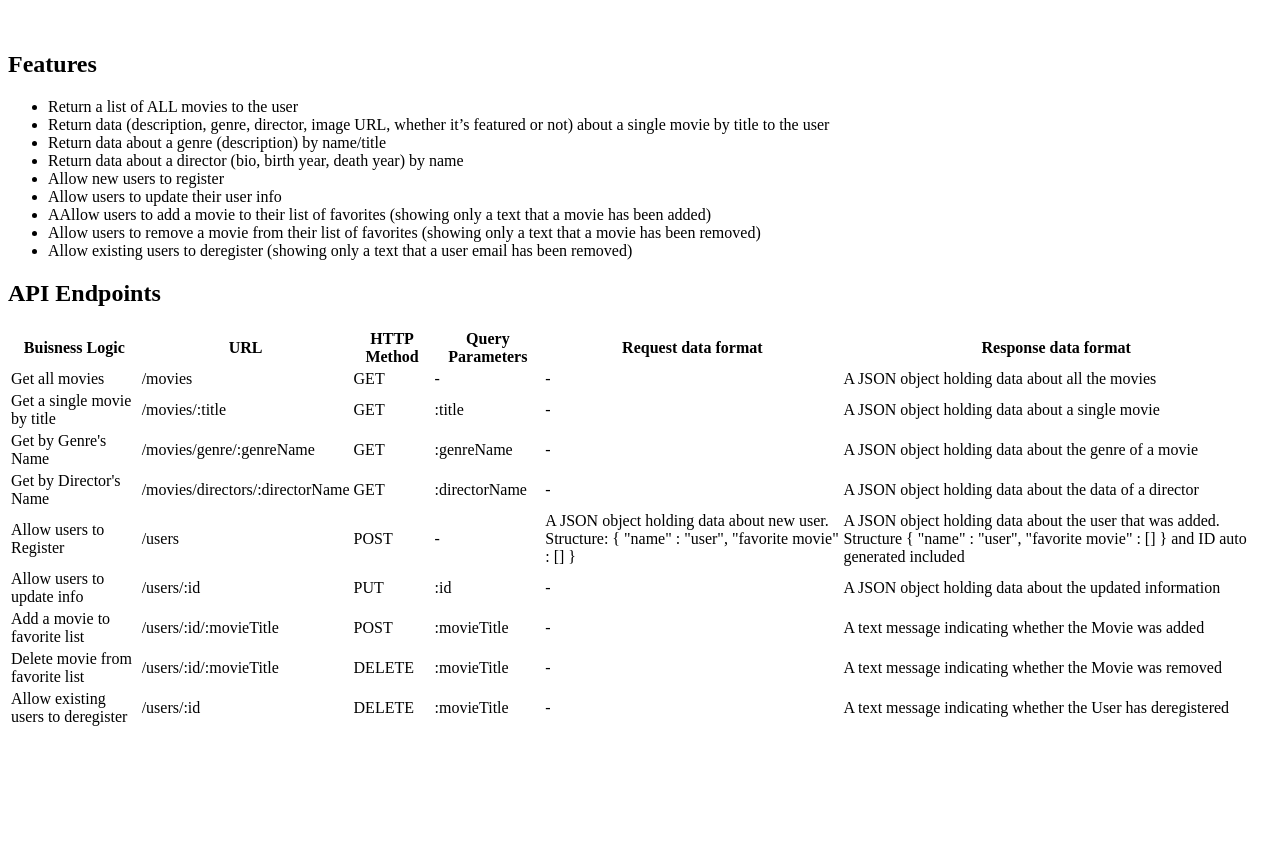
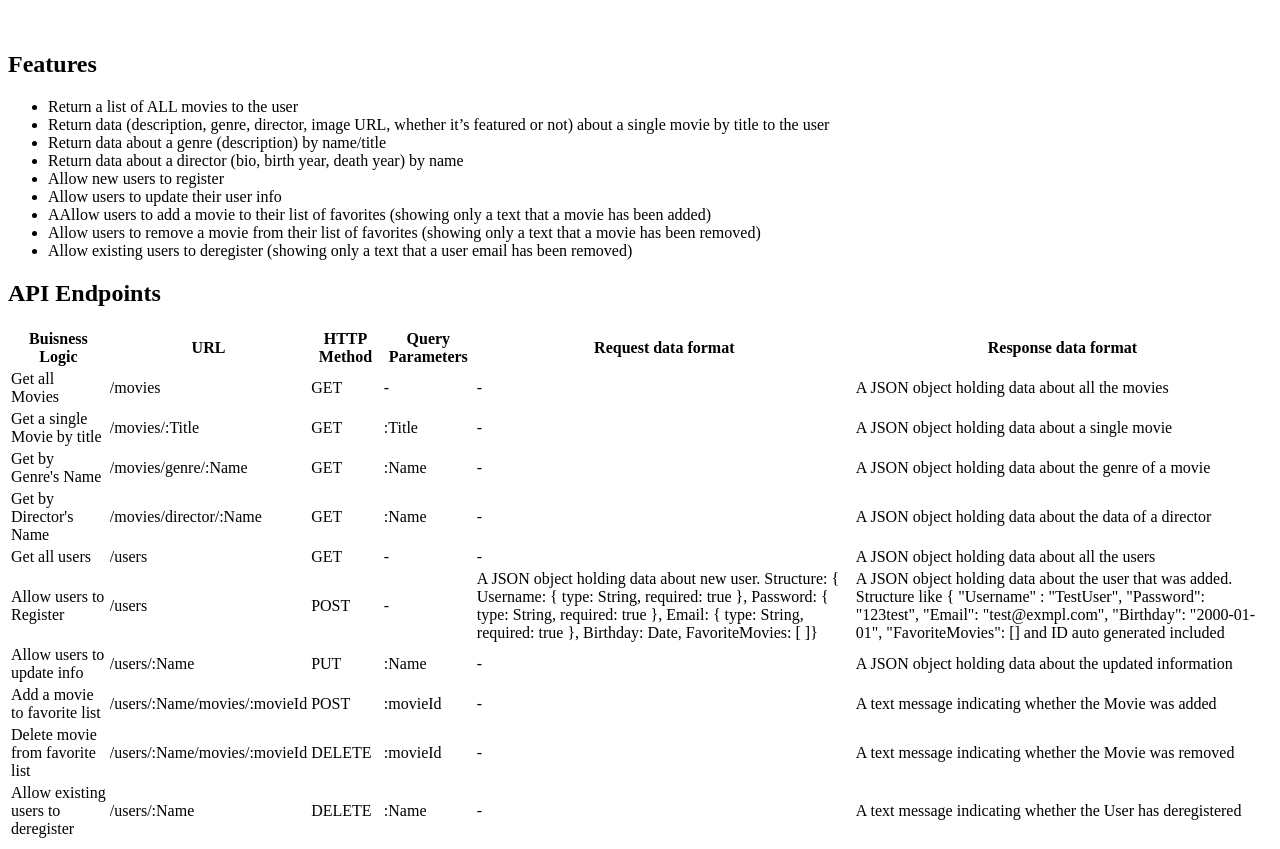
Before and after one commit to AfonsoRD/movie_api, a website: page public/documentation.html in a window 1280 px wide. Shown: the part 159-1008 px from the top of the page. Before the commit the page ends 896 px from the top, so only its background shows below. Drawn offline with Linux system fonts and the light colour scheme.

Commit message:
Update endpoints on documentation

```diff
--- a/public/documentation.html
+++ b/public/documentation.html
@@ -51,7 +51,7 @@
 
         <tbody>
             <tr>
-                <td>Get all movies</td>
+                <td>Get all Movies</td>
                 <td>/movies</td>
                 <td>GET</td>
                 <td>-</td>
@@ -60,30 +60,39 @@
             </tr>
 
             <tr>
-                <td>Get a single movie by title</td>
-                <td>/movies/:title</td>
+                <td>Get a single Movie by title</td>
+                <td>/movies/:Title</td>
                 <td>GET</td>
-                <td>:title</td>
+                <td>:Title</td>
                 <td>-</td>
                 <td>A JSON object holding data about a single movie</td>
             </tr>
 
             <tr>
                 <td>Get by Genre's Name</td>
-                <td>/movies/genre/:genreName</td>
+                <td>/movies/genre/:Name</td>
                 <td>GET</td>
-                <td>:genreName</td>
+                <td>:Name</td>
                 <td>-</td>
                 <td>A JSON object holding data about the genre of a movie</td>
             </tr>
 
             <tr>
                 <td>Get by Director's Name</td>
-                <td>/movies/directors/:directorName</td>
+                <td>/movies/director/:Name</td>
                 <td>GET</td>
-                <td>:directorName</td>
+                <td>:Name</td>
                 <td>-</td>
                 <td>A JSON object holding data about the data of a director</td>
+            </tr>
+
+            <tr>
+                <td>Get all users</td>
+                <td>/users</td>
+                <td>GET</td>
+                <td>-</td>
+                <td>-</td>
+                <td>A JSON object holding data about all the users</td>
             </tr>
 
             <tr>
@@ -91,17 +100,21 @@
                 <td>/users</td>
                 <td>POST</td>
                 <td>-</td>
-                <td>A JSON object holding data about new user. Structure: { "name" : "user",
-                    "favorite movie" : [] } </td>
-                <td>A JSON object holding data about the user that was added. Structure { "name" : "user",
-                    "favorite movie" : [] } and ID auto generated included </td>
+                <td>A JSON object holding data about new user. Structure: { Username: { type: String, required: true },
+                    Password: { type: String, required: true },
+                    Email: { type: String, required: true },
+                    Birthday: Date,
+                    FavoriteMovies: [ ]} </td>
+                <td>A JSON object holding data about the user that was added. Structure like { "Username" : "TestUser",
+                    "Password": "123test", "Email": "test@exmpl.com",
+                    "Birthday": "2000-01-01", "FavoriteMovies": [] and ID auto generated included </td>
             </tr>
 
             <tr>
                 <td>Allow users to update info</td>
-                <td>/users/:id</td>
+                <td>/users/:Name</td>
                 <td>PUT</td>
-                <td>:id</td>
+                <td>:Name</td>
                 <td>-</td>
                 <td>A JSON object holding data about the updated information</td>
             </tr>
@@ -109,27 +122,27 @@
 
             <tr>
                 <td>Add a movie to favorite list</td>
-                <td>/users/:id/:movieTitle</td>
+                <td>/users/:Name/movies/:movieId</td>
                 <td>POST</td>
-                <td>:movieTitle</td>
+                <td>:movieId</td>
                 <td>-</td>
                 <td>A text message indicating whether the Movie was added</td>
             </tr>
 
             <tr>
                 <td>Delete movie from favorite list</td>
-                <td>/users/:id/:movieTitle</td>
+                <td>/users/:Name/movies/:movieId</td>
                 <td>DELETE</td>
-                <td>:movieTitle</td>
+                <td>:movieId</td>
                 <td>-</td>
                 <td>A text message indicating whether the Movie was removed</td>
             </tr>
 
             <tr>
                 <td>Allow existing users to deregister</td>
-                <td>/users/:id</td>
+                <td>/users/:Name</td>
                 <td>DELETE</td>
-                <td>:movieTitle</td>
+                <td>:Name</td>
                 <td>-</td>
                 <td>A text message indicating whether the User has deregistered</td>
             </tr>
```
